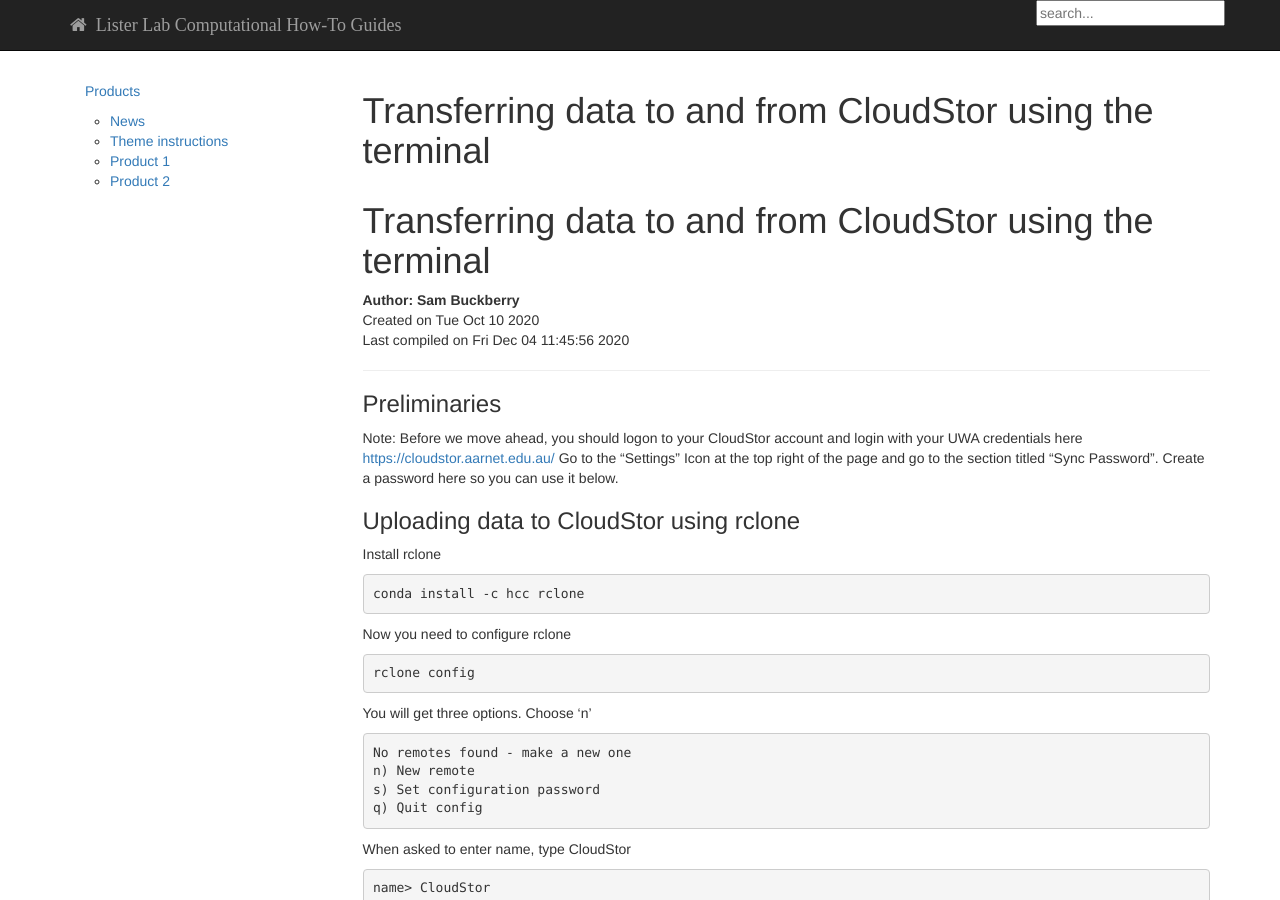
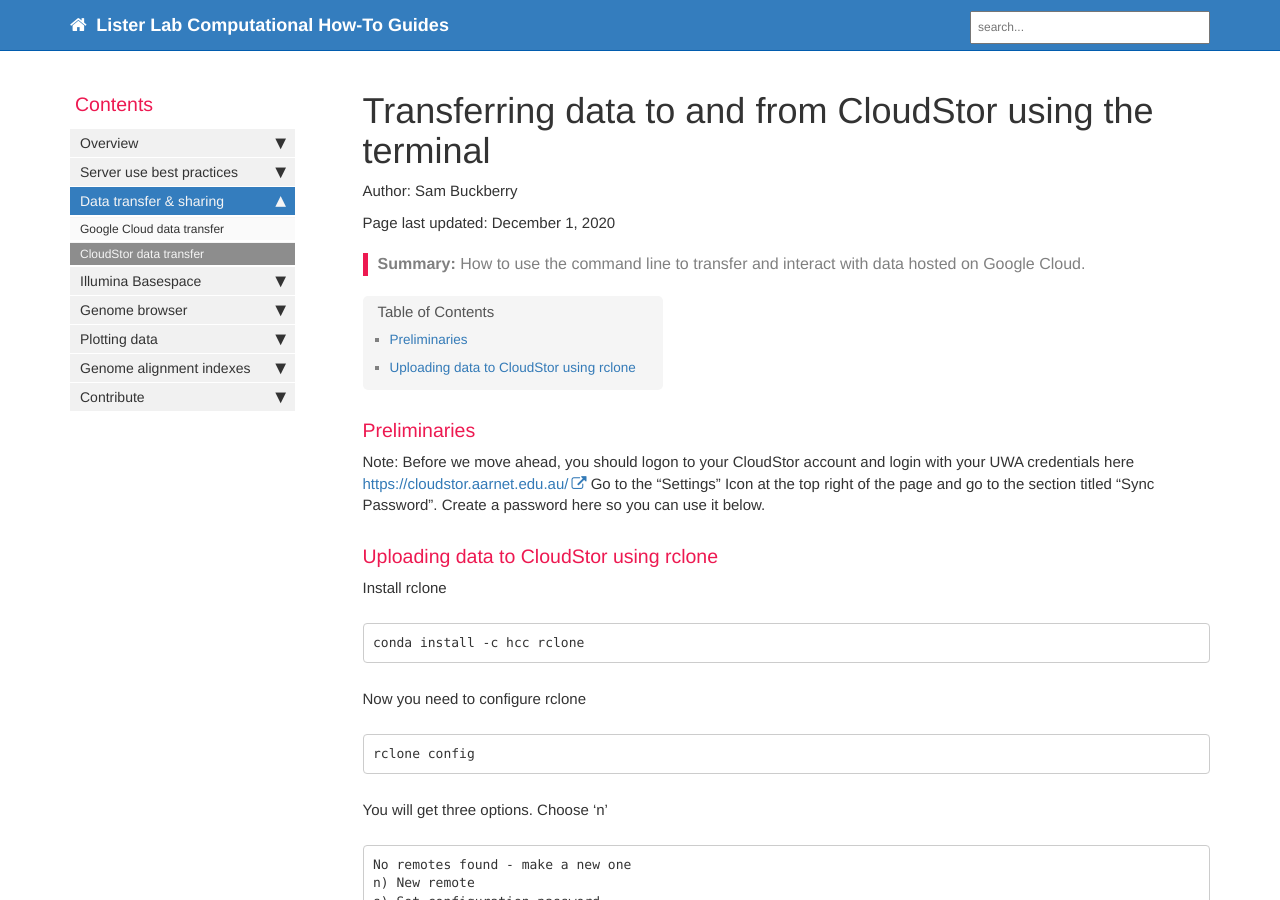
Before and after one commit to ListerLab/guides, a Jekyll site: the page built from pages/mydoc/mydoc_cloudstor_data_trans.md, in a window 1280 px wide and 900 px high. Built offline with Jekyll 4.4.1, drawn with Linux system fonts in a browser that asks for light colours; nearby versions of some CDN libraries; our own code applies the rules of GitHub Pages for plain Markdown files; library files that are not in the unit come from our copies; comment, search, counter and statistics services are not loaded.

Commit message:
Update mydoc_cloudstor_data_trans.md

```diff
--- a/pages/mydoc/mydoc_cloudstor_data_trans.md
+++ b/pages/mydoc/mydoc_cloudstor_data_trans.md
@@ -1,11 +1,14 @@
-Transferring data to and from CloudStor using the terminal
-================
-
-**Author: Sam Buckberry**
-Created on Tue Oct 10 2020
-Last compiled on Fri Dec 04 11:45:56 2020
-
------
+---
+title: "Transferring data to and from CloudStor using the terminal"
+tags: [IGV, browser, Google, Cloud]
+keywords: IGV, browser, google cloud
+summary: "How to use the command line to transfer and interact with data hosted on Google Cloud."
+sidebar: mydoc_sidebar
+folder: browser
+permalink: data-transfer-cloudstor.html
+author: Sam Buckberry
+last_updated: December 1, 2020
+---
 
 ### Preliminaries
 
```
